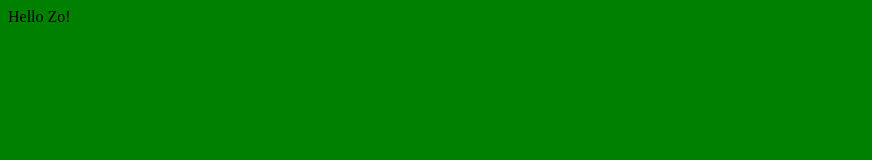
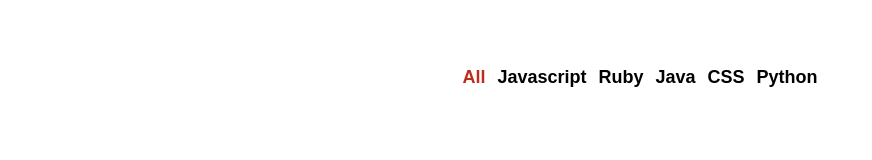
Before and after one commit to Wallace-GS/github-brawl, a React app: page / in a window 1280 px wide. Shown: the whole page, without its empty margins (0-872 px from the left). Built offline with nearby package versions, Linux system fonts and the light colour scheme.

Commit message:
adds navbar

```diff
--- /dev/null
+++ b/app/components/LanguagesNav.js
@@ -0,0 +1,32 @@
+import React from 'react';
+import PropTypes from 'prop-types';
+
+export default function LanguagesNav({ selected, onUpdateLanguage }) {
+  const languages = ['All', 'Javascript', 'Ruby', 'Java', 'CSS', 'Python'];
+  return (
+    <ul className="flex-center">
+      {languages.map((language, index) => (
+        <li key={index}>
+          <button
+            className="btn-clear nav-link"
+            style={
+              language === selected
+                ? {
+                    color: 'rgb(187, 46, 31)',
+                  }
+                : null
+            }
+            onClick={() => onUpdateLanguage(language)}
+          >
+            {language}
+          </button>
+        </li>
+      ))}
+    </ul>
+  );
+}
+
+LanguagesNav.propTypes = {
+  selected: PropTypes.string.isRequired,
+  onUpdateLanguage: PropTypes.func.isRequired,
+};
--- /dev/null
+++ b/app/components/Popular.js
@@ -0,0 +1,33 @@
+import React, { Component } from 'react';
+import LanguagesNav from './LanguagesNav';
+
+export default class Popular extends Component {
+  constructor(props) {
+    super(props);
+
+    this.state = {
+      selectedLanguage: 'All',
+    };
+
+    this.updateLanguage = this.updateLanguage.bind(this);
+  }
+
+  updateLanguage(selectedLanguage) {
+    this.setState({
+      selectedLanguage,
+    });
+  }
+
+  render() {
+    const { selectedLanguage } = this.state;
+
+    return (
+      <>
+        <LanguagesNav
+          selected={selectedLanguage}
+          onUpdateLanguage={this.updateLanguage}
+        />
+      </>
+    );
+  }
+}
--- a/app/index.css
+++ b/app/index.css
@@ -1,3 +1,46 @@
+/* Resets */
+html,
+body,
+#app {
+  margin: 0;
+  height: 100%;
+  width: 100%;
+}
+
 body {
-  background-color: green;
+  font-family: -apple-system, BlinkMacSystemFont, 'Segoe UI', Roboto, Oxygen,
+    Ubuntu, Cantarell, 'Open Sans', 'Helvetica Neue', sans-serif;
 }
+
+ul {
+  padding: 0;
+}
+
+li {
+  list-style-type: none;
+}
+
+/* classNames */
+.container {
+  max-width: 1200px;
+  margin: 0 auto;
+  padding: 50px;
+}
+
+.flex-center {
+  display: flex;
+  justify-content: center;
+  align-items: center;
+}
+
+.btn-clear {
+  border: none;
+  background: transparent;
+}
+
+.nav-link {
+  font-size: 18px;
+  font-weight: bold;
+  text-decoration: none;
+  color: inherit;
+}
--- a/app/index.js
+++ b/app/index.js
@@ -1,10 +1,15 @@
 import React, { Component } from 'react';
 import ReactDOM from 'react-dom';
 import './index.css';
+import Popular from './components/Popular';
 
 class App extends Component {
   render() {
-    return <div>Hello Zo!</div>;
+    return (
+      <div className="container">
+        <Popular />
+      </div>
+    );
   }
 }
 
--- a/package.json
+++ b/package.json
@@ -25,6 +25,7 @@
   },
   "homepage": "https://github.com/Wallace-GS/github-brawl#readme",
   "dependencies": {
+    "prop-types": "^15.7.2",
     "react": "^16.13.1",
     "react-dom": "^16.13.1"
   },
```
